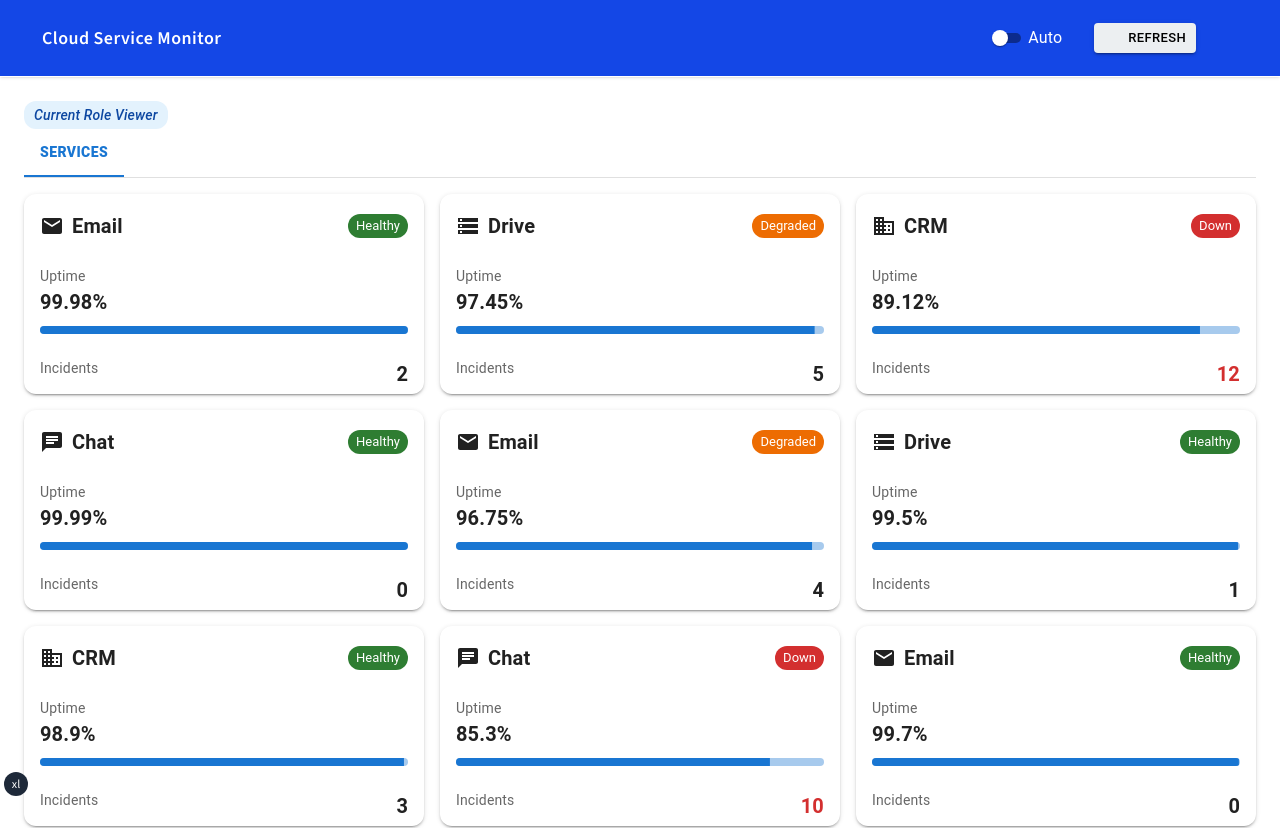
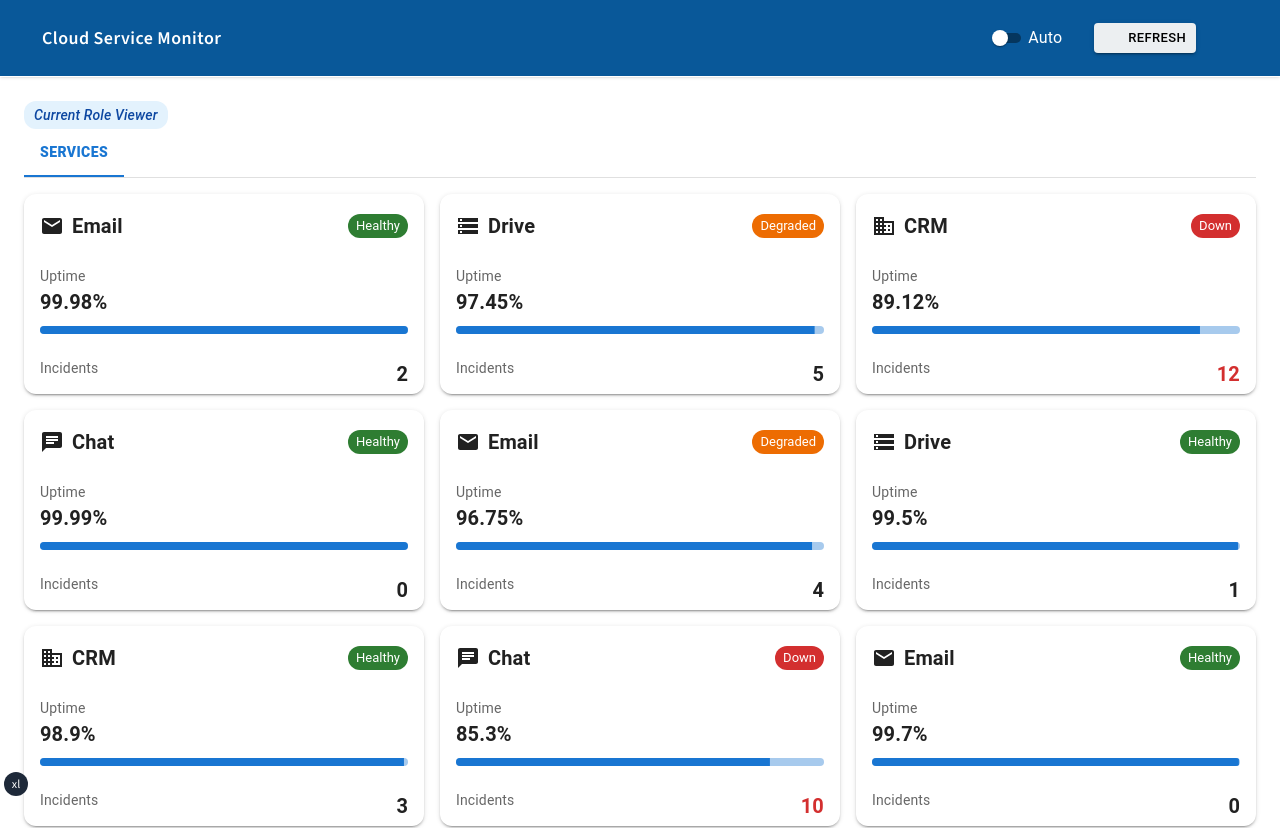
Before and after one commit to Abhilash-Potegaonkar/cloud-service-monitor, a Next.js app: page / in a window 1280 px wide. Shown: the top 828 px of the page. Built offline with nearby package versions, Linux system fonts and the light colour scheme; some icons are missing.

Commit message:
navbar color updated

```diff
--- a/src/components/SiteHeader.tsx
+++ b/src/components/SiteHeader.tsx
@@ -32,7 +32,7 @@ const SiteHeader = ({ onRefresh, autoRefresh, setAutoRefresh }: Props) => {
     };
     return (
         //todo navbar
-        <header className="sticky top-0 z-40 w-full border-b bg-blue-700 text-white shadow-sm">
+        <header className="sticky top-0 z-40 w-full border-b bg-[#095899] text-white shadow-sm">
             <div className="px-4 py-3 flex flex-col sm:flex-row sm:items-center sm:justify-between gap-3">
                 <div className="flex items-center gap-2 text-base sm:text-lg font-semibold tracking-wide">
                     <CloudIcon fontSize="medium" />
```
